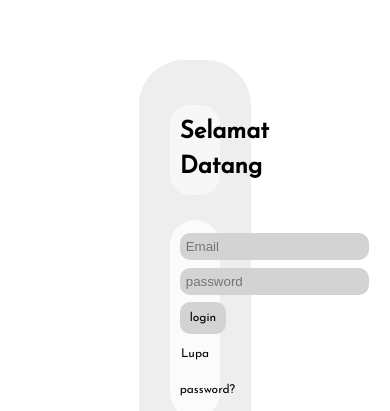
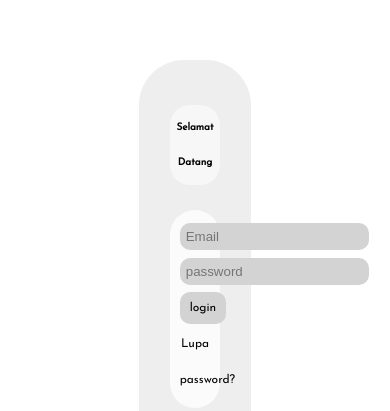
Before and after one commit to Djametcode/welcome, a plain HTML site: page index.html in a window 390 px wide. Shown: the part 115-526 px from the top of the page. Drawn offline with Linux system fonts and the light colour scheme.

Commit message:
Update login.css

```diff
--- a/login.css
+++ b/login.css
@@ -54,3 +54,9 @@ body {
     text-align: center;
     font-family: 'Josefin Sans', sans-serif;
 }
+@media only screen and (max-width: 393px) {
+    .logintext {
+        font-size: 10px;
+        padding: 5px;
+    }
+}
```
